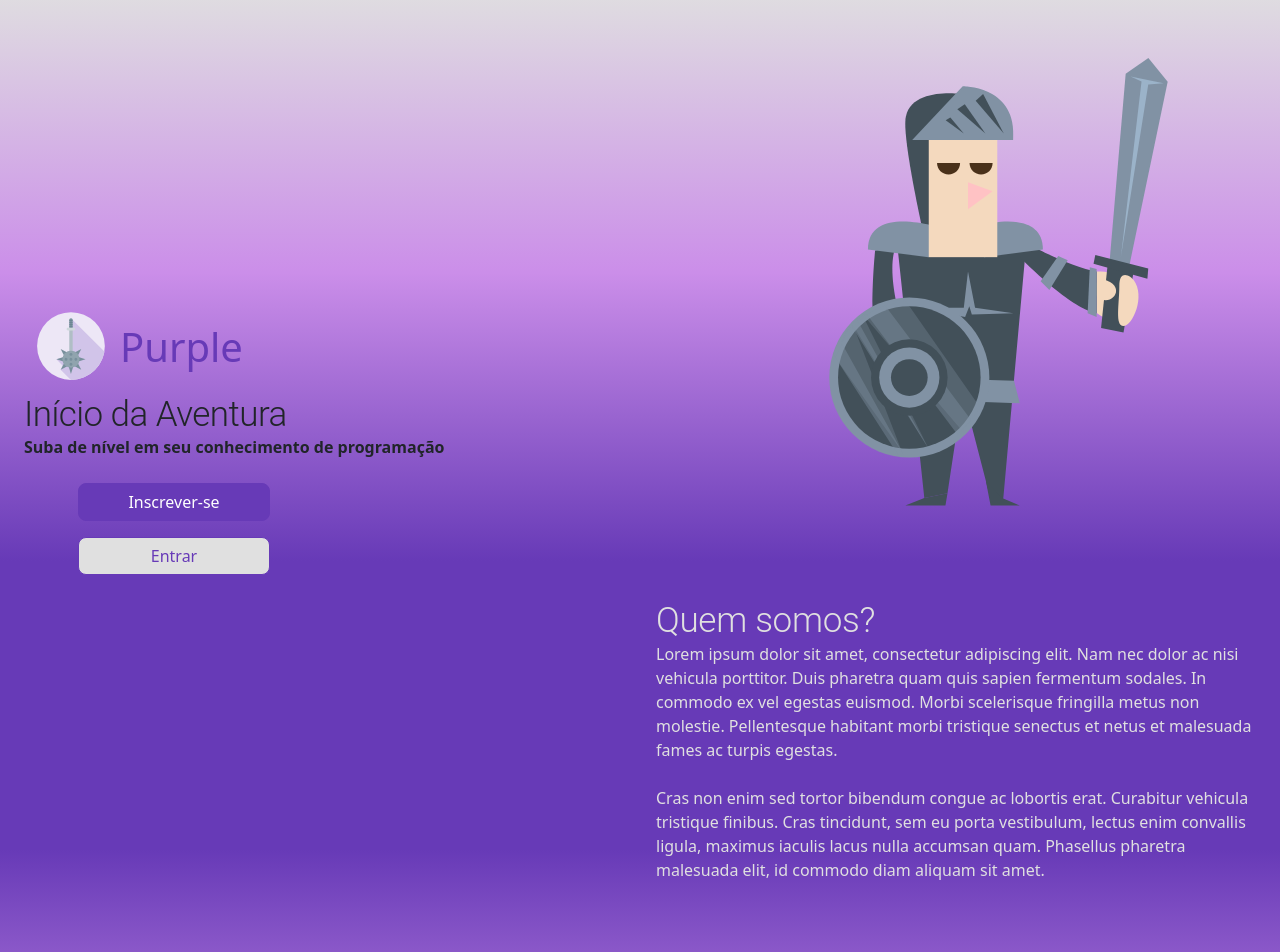
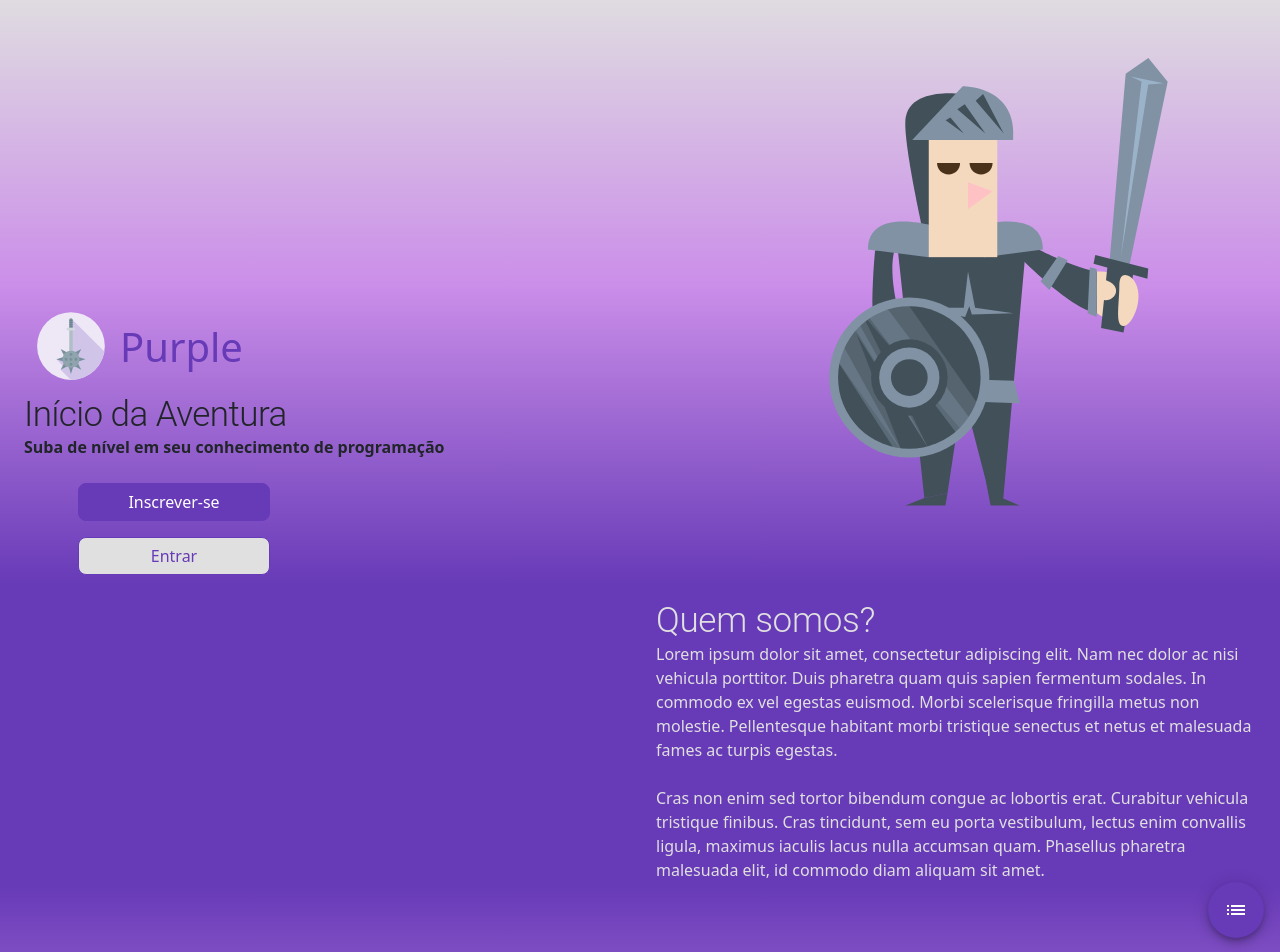
Before and after one commit to danielafarias/purpose, a Next.js app: page / in a window 1280 px wide. Shown: the top 952 px of the page. Built offline with nearby package versions, Linux system fonts and the light colour scheme.

Commit message:
Criação do FloatMenu

```diff
--- /dev/null
+++ b/components/FloatMenu.js
@@ -0,0 +1,56 @@
+import { useState } from 'react';
+import { Fab, Menu, IconButton } from '@material-ui/core'
+import { createTheme } from '@material-ui/core/styles';
+import { ThemeProvider } from '@material-ui/core/styles';
+import ListIcon  from '@material-ui/icons/List';
+import AccountCircleIcon from '@material-ui/icons/AccountCircle';
+import SettingsIcon from '@material-ui/icons/Settings';
+import ExitToAppIcon from '@material-ui/icons/ExitToApp';
+import styles from '../styles/floatmenu.module.scss';
+
+export default function FloatMenu () {
+    const theme = createTheme({
+        palette: {
+          primary: {
+            main: '#673AB7',
+          },
+          secondary: {
+            main: '#E0E0E0',
+          },
+        },
+      });
+
+    const [anchorEl, setAnchorEl] = useState(null);
+
+    const handleClick = (event) => {
+        setAnchorEl(event.currentTarget);
+    };
+
+    const handleClose = () => {
+        setAnchorEl(null);
+    };
+
+    return (
+        <div className={styles.floatMenu}>
+            <ThemeProvider theme={theme}>
+                <Fab color="primary" onClick={handleClick}>
+                    <ListIcon />
+                </Fab>
+                <Menu
+                    className={styles.floatMenu__list}
+                    anchorEl={anchorEl}
+                    keepMounted
+                    open={Boolean(anchorEl)}
+
+                    onClose={handleClose}
+                >
+
+                    <IconButton onClick={handleClose}> <AccountCircleIcon /> </IconButton>
+                    <IconButton onClick={handleClose}> <SettingsIcon /> </IconButton>
+                    <IconButton onClick={handleClose}> <ExitToAppIcon /> </IconButton>
+                </Menu>
+            </ThemeProvider>
+        </div>
+    );
+
+};
--- a/components/Welcome.js
+++ b/components/Welcome.js
@@ -1,5 +1,6 @@
 import Head from 'next/head';
 import Footer from '../components/Footer';
+import FloatMenu from '../components/FloatMenu';
 import { Button } from 'react-bootstrap';
 import { Container, Grid, Typography } from '@material-ui/core';
 import styles from '../styles/welcome.module.scss';
@@ -14,11 +15,9 @@ export default function Welcome() {
                 <Container fixed>
                     <Grid container justifyContent="center" alignItems="center" spacing={4}>
                         <Grid item xs={12} sm={6}>
-
                             <Grid item className={styles.welcome__header}>
                                 <img src='new_images/persoicones-19.svg' className={styles.welcome__logo}/>
                                 <Typography variant="span" className={styles.welcome__title}>Purple</Typography>
-
                             </Grid>
 
                             <Grid item xs={12}>
@@ -29,7 +28,6 @@ export default function Welcome() {
                             <Grid item className={styles.welcome__buttons}>
                                 <Grid item xs={12} sm={6}>
                                     <Button href='/signup' className={styles.button__register} varian="primary">Inscrever-se</Button>
-
                                 </Grid>
 
                                 <Grid item xs={12} sm={6}>
@@ -60,7 +58,7 @@ export default function Welcome() {
                     </Grid>
                 </Container>
             </main>
-
+            <FloatMenu />
             <Footer />
         </div>
     );
--- /dev/null
+++ b/styles/floatmenu.module.scss
@@ -0,0 +1,28 @@
+.floatMenu {
+    display: flex;
+    flex-direction: column;
+    align-items: flex-end;
+    justify-content: flex-end;
+    margin-right: 1rem;
+
+    &__list {
+
+
+        div {
+            background: transparent;
+            box-shadow: none;
+        }
+
+        ul {
+            display: flex;
+            flex-direction: column;
+        }
+
+        svg {
+            border-radius: 1rem;
+            background-color: #673AB7;
+            color: #FEFEFE;
+        }
+
+    }
+}
--- a/styles/welcome.module.scss
+++ b/styles/welcome.module.scss
@@ -59,7 +59,7 @@
             }
 
             &:focus{
-                box-shadow: none;
+                box-shadow: 0px 0px 0px 4px #9473CB;
             }
         }
     }
```
Also changed, not shown: 1 other file (tests, documents, lock files or other folders).
